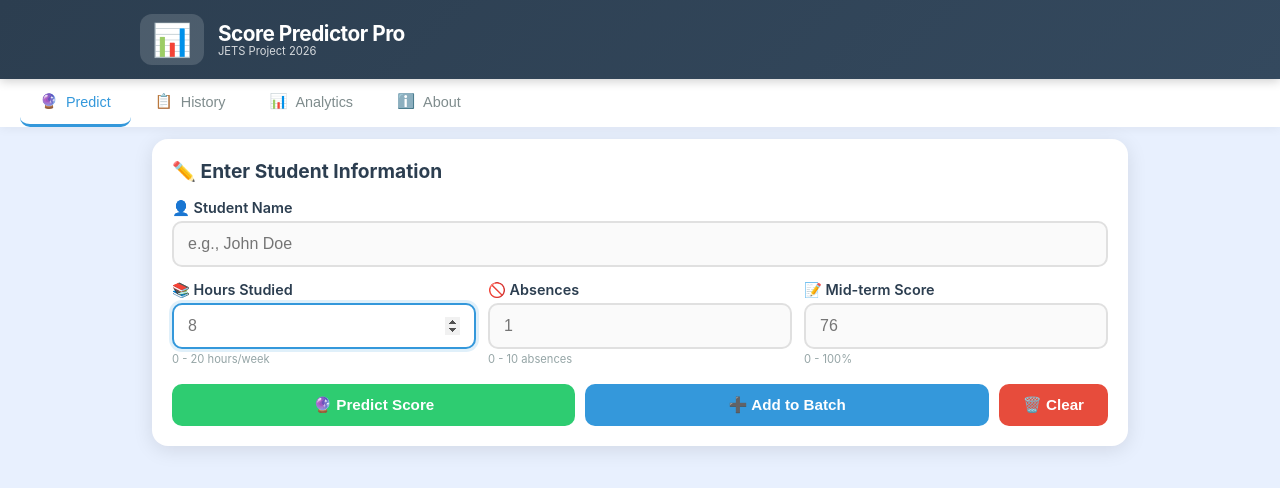
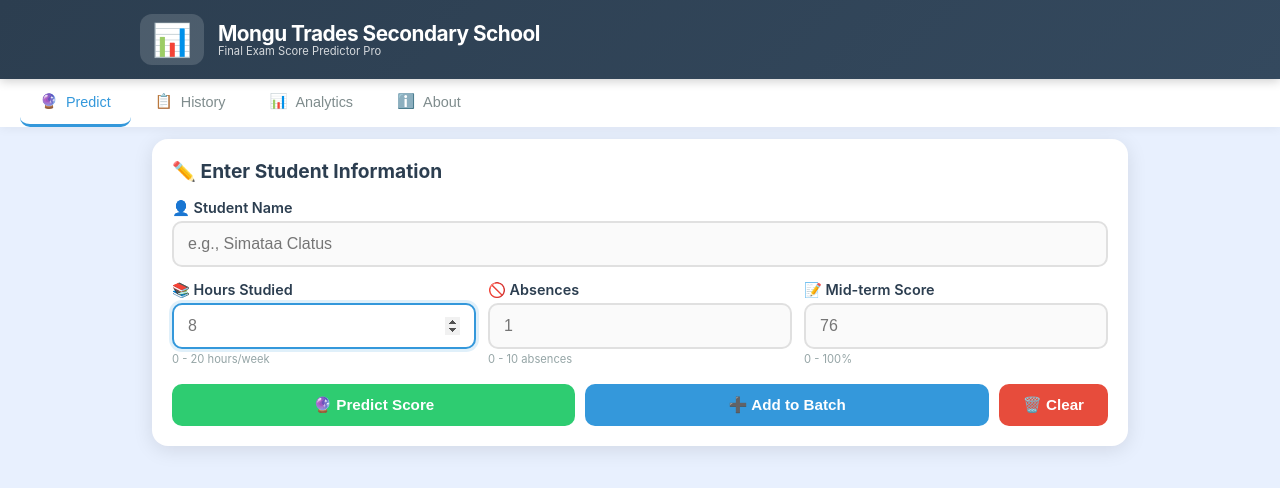
Before and after one commit to Docs-lab1/Simataa, a plain HTML site: page index.html in a window 1280 px wide. Drawn offline with nearby package versions, Linux system fonts and the light colour scheme; no server answers.

Commit message:
Update index.html

```diff
--- a/index.html
+++ b/index.html
@@ -25,8 +25,8 @@
         <div class="header-content">
             <div class="app-icon">📊</div>
             <div>
-                <h1>Score Predictor Pro</h1>
-                <p>JETS Project 2026</p>
+                <h1>Mongu Trades Secondary School</h1>
+                <p>Final Exam Score Predictor Pro</p>
             </div>
         </div>
     </header>
@@ -52,7 +52,7 @@
 
                 <div class="form-group">
                     <label for="studentName">👤 Student Name</label>
-                    <input type="text" id="studentName" placeholder="e.g., John Doe" />
+                    <input type="text" id="studentName" placeholder="e.g., Simataa Clatus" />
                 </div>
 
                 <div class="form-row three-col">
@@ -195,7 +195,7 @@
                 <div class="about-content">
                     <div class="about-icon">📊</div>
                     <h3>Exam Score Predictor Pro</h3>
-                    <p><strong>JETS Project 2026</strong> | ICT Teacher Category</p>
+                    <p><strong>Mongu Trades</strong> | ICT / Maths </p>
                     <div class="about-section">
                         <h4>🔬 The Model</h4>
                         <code>Final = 12.50 + 2.30(Hours) - 1.80(Absences) + 0.75(Mid-term)</code>
```
